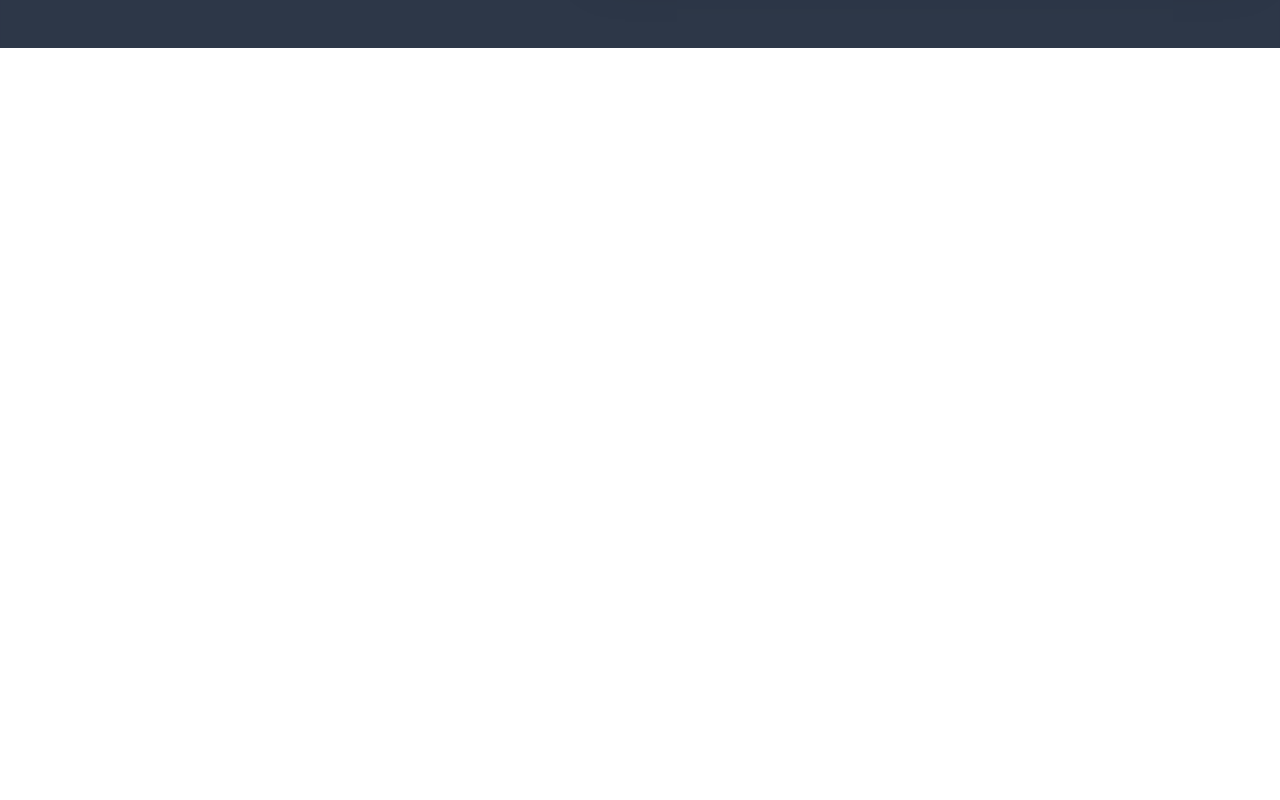
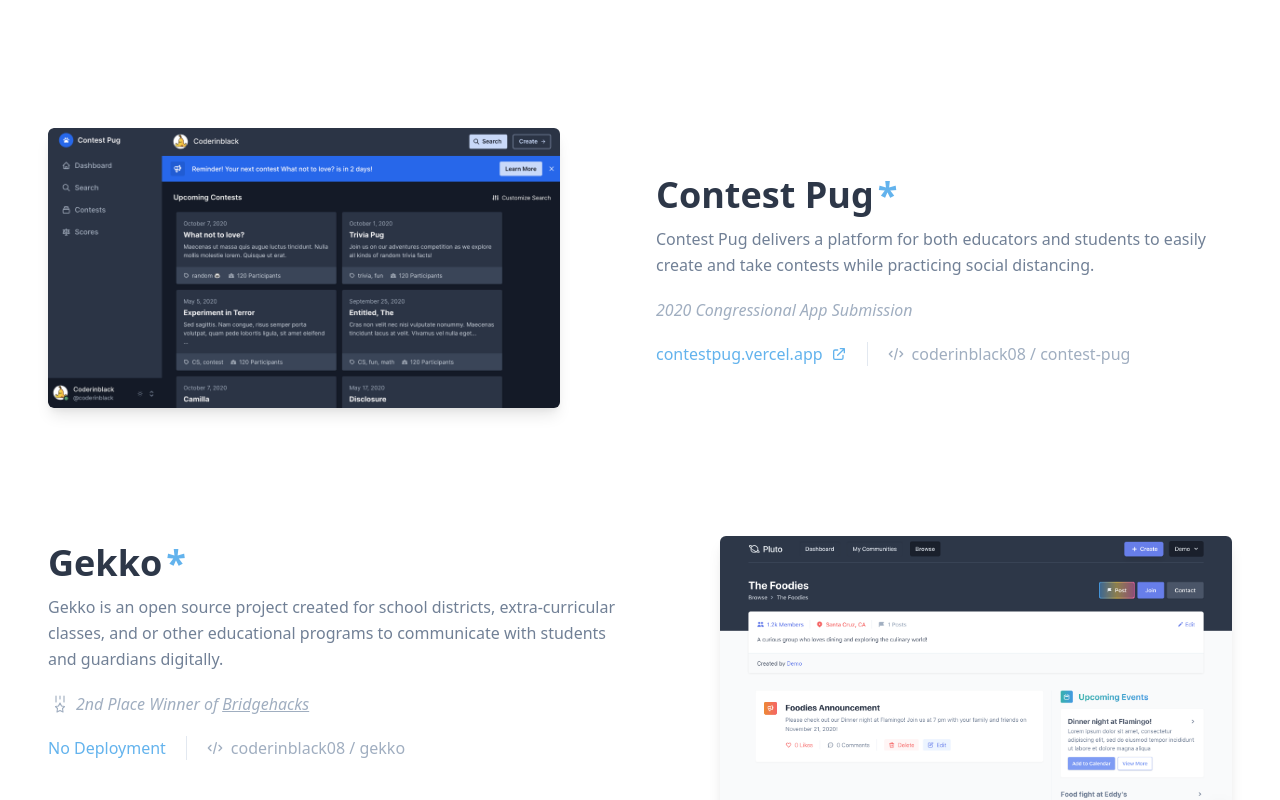
Before and after one commit to coderinblack08/site, a Next.js app: page / in a window 1280 px wide. Shown: the part 1560-2360 px from the top of the page. Before the commit the page ends 1608 px from the top, so only its background shows below. Built offline with nearby package versions, Linux system fonts and the light colour scheme.

Commit message:
Add contest pug, gekko, and about me

```diff
--- /dev/null
+++ b/components/Card.tsx
@@ -0,0 +1,90 @@
+import React, { ReactNode } from 'react';
+
+interface CardProps {
+  image: string;
+  text: string;
+  header: string;
+  helper: ReactNode;
+  link?: string;
+  repo: string;
+  nobackend?: boolean;
+  reversed?: boolean;
+}
+
+const genImage = (image: string, header: string) => (
+  <img
+    src={image}
+    alt={`${header} Screenshot`}
+    className="sm:max-w-lg rounded-md shadow-lg transform hover:scale-105 transition ease duration-300"
+  />
+);
+
+export const Card: React.FC<CardProps> = ({
+  image,
+  header,
+  text,
+  helper,
+  link,
+  repo,
+  nobackend,
+  reversed,
+}) => {
+  return (
+    <div className="flex flex-col lg:flex-row justify-center lg:space-x-24">
+      {!reversed ? genImage(image, header) : null}
+      <div className={`max-w-xl ${reversed ? 'mb-10' : 'mt-10'}`}>
+        <h1 className="text-4xl font-extrabold text-gray-800">
+          {header}
+          {nobackend ? <span className="text-blue-400 ml-1">*</span> : null}
+        </h1>
+        <p className="text-gray-600 mt-1 leading-relaxed">{text}</p>
+        <div className="mt-5">{helper}</div>
+        <div className="flex flex-col sm:flex-row sm:items-center sm:divide-x mt-5">
+          <a
+            href={link || undefined}
+            className="inline-flex items-center text-blue-400 hover:text-blue-500 sm:pr-5"
+          >
+            {!!link ? link.replace('https://', '') : 'No Deployment'}
+            {!!link ? (
+              <svg
+                className="w-4 h-4 ml-2"
+                fill="none"
+                stroke="currentColor"
+                viewBox="0 0 24 24"
+                xmlns="http://www.w3.org/2000/svg"
+              >
+                <path
+                  strokeLinecap="round"
+                  strokeLinejoin="round"
+                  strokeWidth={2}
+                  d="M10 6H6a2 2 0 00-2 2v10a2 2 0 002 2h10a2 2 0 002-2v-4M14 4h6m0 0v6m0-6L10 14"
+                />
+              </svg>
+            ) : null}
+          </a>
+          <a
+            href={repo}
+            className="inline-flex items-center mt-2 sm:mt-0 sm:pl-5 text-gray-500  hover:text-gray-600"
+          >
+            <svg
+              className="w-4 h-4 mr-2"
+              fill="none"
+              stroke="currentColor"
+              viewBox="0 0 24 24"
+              xmlns="http://www.w3.org/2000/svg"
+            >
+              <path
+                strokeLinecap="round"
+                strokeLinejoin="round"
+                strokeWidth={2}
+                d="M10 20l4-16m4 4l4 4-4 4M6 16l-4-4 4-4"
+              />
+            </svg>
+            {repo.replace('https://github.com/', '').split('/').join(' / ')}
+          </a>
+        </div>
+      </div>
+      {reversed ? genImage(image, header) : null}
+    </div>
+  );
+};
--- a/components/TechStack.tsx
+++ b/components/TechStack.tsx
@@ -2,7 +2,7 @@
 
 export const TechStack: React.FC = () => (
   <div className="relative z-10 mx-auto container">
-    <div className="-mb-3 mx-auto w-40 text-center rounded bg-primary button-shadow text-white font-bold text-sm py-1 px-2 box-content">
+    <div className="hidden sm:block -mb-3 mx-auto w-40 text-center rounded bg-primary button-shadow text-white font-bold text-xs md:text-sm py-1 px-1 md:px-2 box-content">
       TECHNOLOGY STACK
     </div>
     <div className="py-4 md:py-8 px-6 md:px-10 rounded-lg shadow-xl border border-gray-100 bg-white">
--- a/components/navbar.tsx
+++ b/components/navbar.tsx
@@ -30,7 +30,7 @@
           <a href="#">02. About Me</a>
         </li>
         <li>
-          <button className="px-4 py-2 rounded button-shadow bg-primary font-medium text-white focus:outline-none focus:shadow-outline transition ease duration-200">
+          <button className="px-4 py-2 rounded button-shadow bg-primary font-medium text-white focus:outline-none focus:shadow-outline-blue transition ease duration-200">
             Contact Me
           </button>
         </li>
--- a/pages/index.tsx
+++ b/pages/index.tsx
@@ -1,6 +1,7 @@
-import { Navbar } from '../components/navbar';
+import { Navbar } from '../components/Navbar';
 import React from 'react';
 import { TechStack } from 'components/TechStack';
+import { Card } from 'components/Card';
 
 const Index: React.FC = () => {
   return (
@@ -8,7 +9,7 @@
       <div className="px-10 pb-20">
         <Navbar />
         <div className="container mx-auto">
-          <header className="relative flex items-start justify-between h-84 sm:h-screen sm:max-h-2xl md:min-h-4xl">
+          <header className="relative flex items-start justify-between h-84 sm:h-screen sm:max-h-2xl md:min-h-3xl">
             <aside className="relative z-10 sm:py-16">
               <div className="inline-flex items-center p-1 sm:p-2 border border-gray-200 bg-gray-100 text-gray-600 rounded mb-3 sm:mb-2">
                 <div className="leading-5 mr-3 text-xs font-semibold bg-gradient-to-r from-teal-500 to-blue-500 text-white rounded px-2">
@@ -29,12 +30,12 @@
                 of software, technology, and computation.
               </p>
               <div className="flex flex-col sm:flex-row sm:items-center mt-8">
-                <button className="focus:outline-none focus:shadow-outline transition ease duration-200 px-6 py-3 font-medium rounded button-shadow bg-primary text-white">
+                <button className="focus:outline-none focus:shadow-outline-blue transition ease duration-200 px-6 py-3 font-medium rounded button-shadow bg-primary text-white">
                   Reach Out
                 </button>
                 <div className="text-gray-600 px-6 py-3 text-center mt-2 sm:mt-0 text-sm font-normal">
                   Checkout{' '}
-                  <a href="#" className="text-primary hover:underline">
+                  <a href="#projects" className="text-primary hover:underline">
                     My Work →
                   </a>
                 </div>
@@ -53,7 +54,8 @@
       <div className="-mb-10 md:-mb-20 px-5">
         <TechStack />
       </div>
-      <div className="relative bg-gray-800 py-24 shadow-inner bg-opacity-96">
+      <div id="projects">
+        <div className="relative overflow-hidden bg-gray-800 py-24 shadow-inner bg-opacity-96">
           <svg
             width="1440"
             height="218"
@@ -73,13 +75,14 @@
                 Pluto App
               </h1>
               <p className="text-gray-400 text-base md:text-lg mt-1">
-              Pluto encourages community discussion and helps{' '}
+                Pluto encourages community discussion and helps
                 <br className="hidden xl:block" />
                 communities thrive while social distancing.
               </p>
               <div className="text-lg font-normal divide-x divide-gray-700 mt-5">
                 <a
                   href="https://pluto.vercel.app"
+                  target="_blank"
                   className="inline-flex items-center text-blue-400 hover:text-blue-300 pr-4"
                 >
                   <svg
@@ -100,7 +103,8 @@
                 </a>
                 <a
                   href="https://github.com/coderinblack08/pluto"
-                className="inline-flex items-center divide-x text-gray-400 hover:text-gray-300 pl-4"
+                  target="_blank"
+                  className="inline-flex items-center text-gray-400 hover:text-gray-300 pl-4"
                 >
                   <svg
                     className="w-5 h-5 mr-2"
@@ -120,13 +124,13 @@
                 </a>
               </div>
               <div className="flex items-center space-x-2 mt-6">
-              <div className="inline bg-blue-500 text-blue-100 px-3 py-1 shadow-md rounded text-sm font-bold">
+                <div className="inline bg-gradient-to-r from-teal-500 to-blue-500 text-blue-100 px-3 py-1 shadow-md rounded text-sm font-bold">
                   REACT
                 </div>
-              <div className="inline bg-pink-500 text-pink-100 px-3 py-1 shadow-md rounded text-sm font-bold">
+                <div className="inline bg-gradient-to-r from-pink-500 to-purple-500 text-pink-100 px-3 py-1 shadow-md rounded text-sm font-bold">
                   GRAPHQL
                 </div>
-              <div className="inline bg-orange-500 text-orange-100 px-3 py-1 shadow-md rounded text-sm font-bold">
+                <div className="inline bg-gradient-to-r from-orange-500 to-red-500 text-orange-100 px-3 py-1 shadow-md rounded text-sm font-bold">
                   POSTGRES
                 </div>
               </div>
@@ -140,6 +144,128 @@
             </div>
           </div>
         </div>
+        <div className="container mx-auto py-32 space-y-32 px-5">
+          <Card
+            image="/contest-pug.png"
+            header="Contest Pug"
+            text="Contest Pug delivers a platform for both educators and students to easily create and take contests while practicing social distancing."
+            helper={
+              <p className="text-gray-500 italic">
+                2020 Congressional App Submission
+              </p>
+            }
+            link="https://contestpug.vercel.app"
+            repo="https://github.com/coderinblack08/contest-pug"
+            nobackend
+          />
+          <Card
+            image="/pluto.png"
+            header="Gekko"
+            text="Gekko is an open source project created for school districts, extra-curricular classes, and or other educational programs to communicate with students and guardians digitally."
+            helper={
+              <div className="flex items-center text-gray-500 italic">
+                <svg
+                  className="w-6 h-6 mr-1"
+                  viewBox="0 0 32 32"
+                  fill="none"
+                  xmlns="http://www.w3.org/2000/svg"
+                >
+                  <path
+                    d="M21.3334 5.33374V13.3337M16.0001 5.33374V9.33374V5.33374ZM10.6667 5.33374V13.3337V5.33374Z"
+                    stroke="#A0AEC0"
+                    stroke-width="1.5"
+                    stroke-linecap="round"
+                    stroke-linejoin="round"
+                  />
+                  <path
+                    d="M16 24.6672L12 26.6672L12.6667 22.0006L10 19.3339L14 18.6672L16 14.6672L18 18.6672L22 19.3339L19.3333 22.0006L20 26.6672L16 24.6672Z"
+                    stroke="#A0AEC0"
+                    stroke-width="1.5"
+                    stroke-linecap="round"
+                    stroke-linejoin="round"
+                  />
+                </svg>
+                2nd Place Winner of
+                <a
+                  href="https://bridgehacks.com"
+                  className="ml-1 underline hover:text-gray-600"
+                >
+                  Bridgehacks
+                </a>
+              </div>
+            }
+            repo="https://github.com/coderinblack08/gekko"
+            nobackend
+            reversed
+          />
+        </div>
+        <div
+          className="shadow-inner"
+          style={{
+            background: 'linear-gradient(135deg, #FEB692 0%, #EA5455 100%)',
+          }}
+        >
+          <div className="max-w-4xl mx-auto py-32 px-5">
+            <div>
+              <h2 className="text-4xl md:text-5xl text-white font-black">
+                By the way, I’m Kevin
+              </h2>
+              <p className="text-xl md:text-2xl text-gray-100 font-bold mb-4">
+                Quite spooky indeed
+              </p>
+              <p className="text-white opacity-75">
+                I’m a self-tought developer student based in Sillicon Valley. I
+                enjoy geeky stuff and chillin’ out. I do full-stack dev with a
+                slight preference for the frontend. Here are some fun facts
+                about me:
+              </p>
+              <ol className="text-white opacity-75 mt-5 pl-5">
+                <li className="list-decimal">
+                  I hate cheese, except for when it’s on pizza.
+                </li>
+                <li className="list-decimal">
+                  The Simpsons is better than Famiy Guy.
+                </li>
+                <li className="list-decimal">
+                  If covid wasn’t around, I would wish to travel the world and
+                  eat food.
+                </li>
+                <li className="list-decimal">
+                  I’m starting to peel bananas from the top rather than the
+                  bottom.
+                </li>
+              </ol>
+            </div>
+            <div className="grid grid-cols-1 md:grid-cols-2 gap-5 mt-16">
+              <a
+                href="https://github.com/coderinblack08"
+                target="_blank"
+                className="shadow cursor-pointer text-left focus:outline-none col-span-1 bg-white bg-opacity-25 rounded px-6 py-8 text-white transition ease duration-300 transform hover:scale-105"
+              >
+                <h3 className="text-2xl font-extrabold mb-2">My Github</h3>
+                <p className="opacity-75">
+                  The collage of all my software projects, contributions, pull
+                  requests, and commits. Don’t forget to follow and give one of
+                  my repos a star!
+                </p>
+              </a>
+              <a
+                href="https://blog.coderinblack.now.sh"
+                target="_blank"
+                className="shadow cursor-pointer text-left focus:outline-none col-span-1 bg-white bg-opacity-25 rounded px-6 py-8 text-white transition ease duration-300 transform hover:scale-105"
+              >
+                <h3 className="text-2xl font-extrabold mb-2">
+                  Coderinblack blog
+                </h3>
+                <p className="opacity-75">
+                  Everthing about my projects to my thoughts on the newest,
+                  cutting edge libraries and/or frameworks!
+                </p>
+              </a>
+            </div>
+          </div>
+        </div>
+      </div>
     </div>
   );
 };
--- a/tailwind.config.js
+++ b/tailwind.config.js
@@ -15,8 +15,11 @@
       backgroundOpacity: {
         96: '0.96',
       },
+      boxShadow: {
+        'outline-blue': '0 0 0 3px rgba(164, 202, 254, .45)',
+      },
       minHeight: {
-        '4xl': '720px',
+        '3xl': '42rem',
       },
       maxHeight: {
         '2xl': '32rem',
```
Also changed, not shown: public/contest-pug.png (added). Lines whose indentation alone changed are shown as unchanged.
